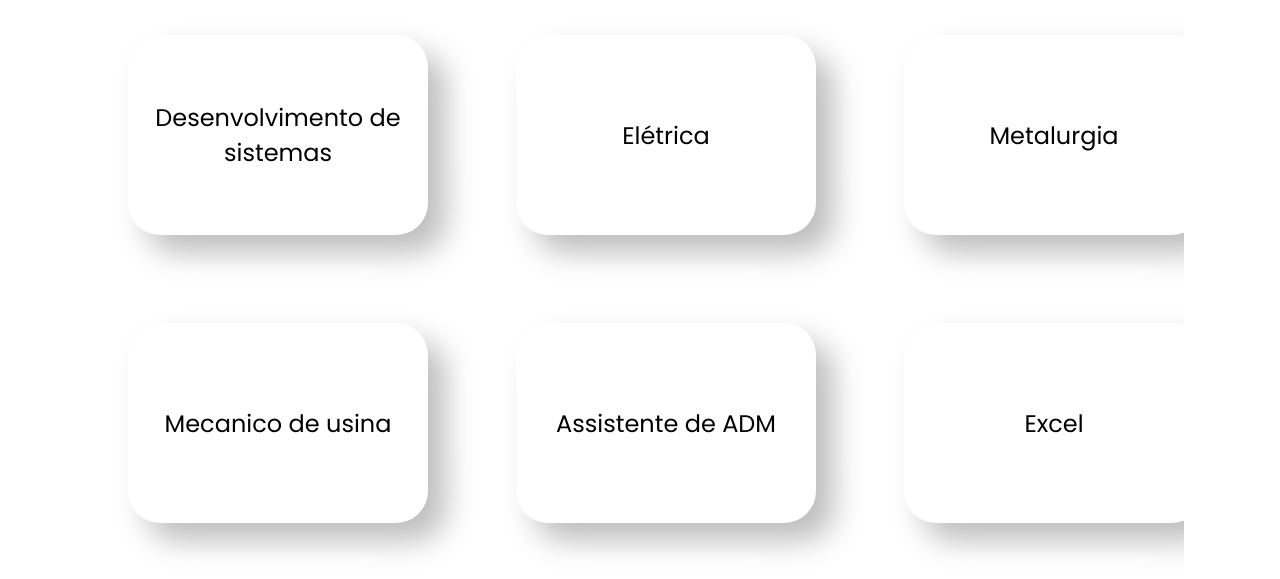
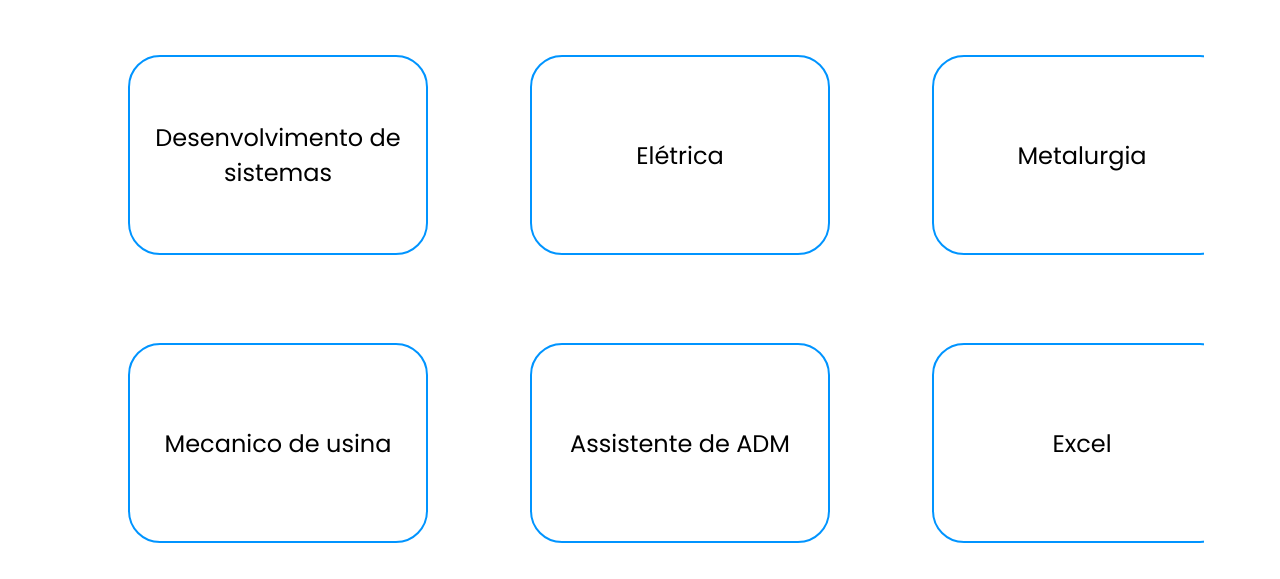
Before and after one commit to johegenesio/banco-de-dados, a plain HTML site: page indes2.html in a window 1280 px wide. Shown: the part 221-800 px from the top of the page. Drawn offline with nearby package versions, Linux system fonts and the light colour scheme.

Commit message:
Feat alterações em buttons

```diff
--- a/style2.css
+++ b/style2.css
@@ -48,7 +48,7 @@ h1 {
 main {
     display: flex;
     flex-direction: row;
-    gap: 88px;
+    gap: 102px;
 
     width: 80vw;
     height: auto;
@@ -56,7 +56,7 @@ main {
 
     margin: 32px auto;
 
-    padding: 32px;
+    padding: 52px;
 }
 
 main .col {
@@ -71,9 +71,7 @@ main .col button {
 
     border-radius: 32px;
     background: var(--cor-light);
-    box-shadow:  18px 18px 30px #bebebe,
-             -20px -20px 40px #ffffff;
-    border: none;
+    border: 2px solid var(--cor-azul);
 
     width: 300px;
     height: 200px;
```
